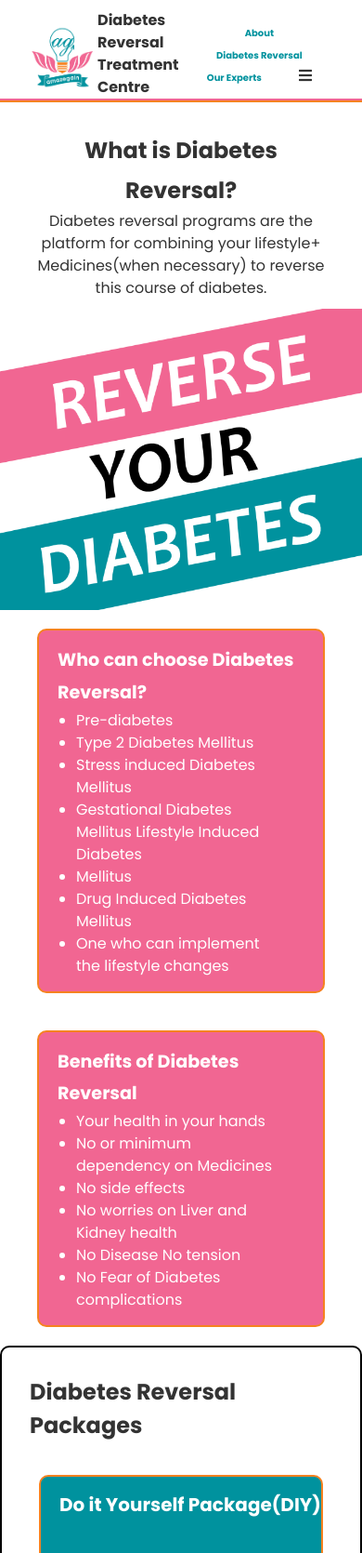
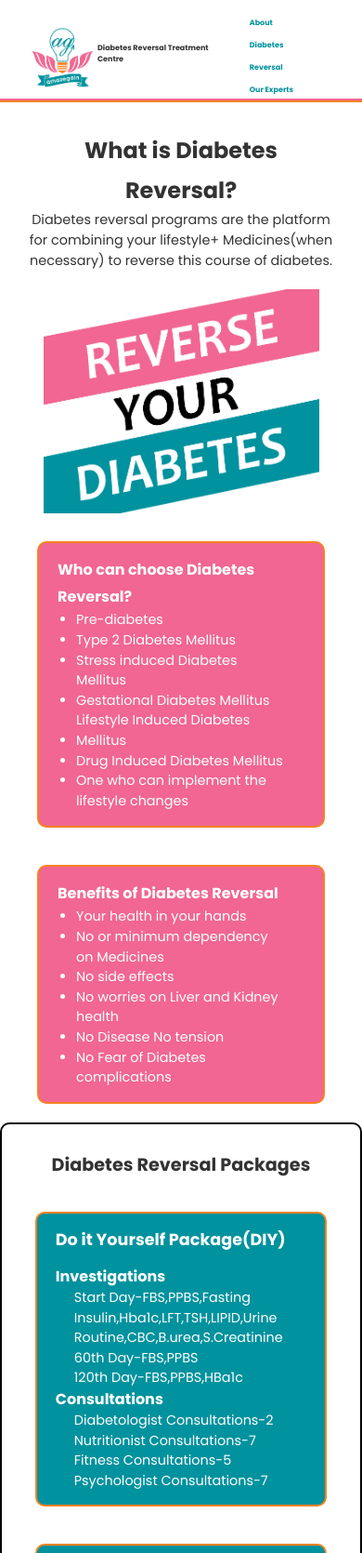
Before and after one commit to Sachin-Chandra-Sinha/amazeclinic, a plain HTML site: page index.html in a window 390 px wide. Shown: the top 1670 px of the page at 93% size. Drawn offline with Linux system fonts and the light colour scheme.

Commit message:
Add files via upload

```diff
--- a/css/style.css
+++ b/css/style.css
@@ -69,6 +69,9 @@ a:hover{
     position: relative;
     top:-5px;
 }
+.toggle{
+    display: none;
+}
 .header
 {
     min-height: 400px;
@@ -89,7 +92,7 @@ a:hover{
 
     display: flex;
     align-items: center;
-    /* justify-content: space-between;  */
+    justify-content: space-between;
 }
 .boxes-1{
     max-width: 1100px;
@@ -120,7 +123,7 @@ a:hover{
     flex-direction: column;
     border: 2px solid black;
     border-radius: 10px;
-    /* align-items: center; */
+    align-items: center;
 
 }
 .boxes-2 h2{
@@ -183,6 +186,7 @@ a:hover{
 
     .boxes-1 .container{
         flex-direction: column;
+        text-align: center;
 
     }
 
@@ -192,7 +196,87 @@ a:hover{
     }
     .boxes-2 .container{
         flex-direction: column;
+        text-align: center;
     }
 
 
 }
+
+@media(max-width:500px){
+
+    navbar .container{
+        align-items: end;
+    }
+
+    .heading h1{
+        font-size: 8px;
+    }
+
+    .nav{
+        display: block;
+    }
+
+
+    a{
+        font-size: 8px;
+    }
+
+    .header h1{
+        font-size: 1.5rem;
+
+    }
+
+    .header p{
+        font-size: 0.9rem;
+        line-height: 1.5;
+
+    }
+
+    .header img{
+        margin: 10px 0;
+        width: 90%;
+        height: 90%;
+
+    }
+
+    .header img{
+        margin-bottom: 10px;
+    }
+
+    .boxes-1 .container{
+        text-align: start;
+    }
+
+    .boxes-1 .container h2{
+        font-size: 1rem;
+
+    }
+
+    .boxes-1 .container .box ul li{
+        font-size: 0.9rem;
+    }
+
+
+
+    .boxes-2 .container{
+        text-align: start;
+    }
+
+    .boxes-2 h2{
+        font-size: 1.2rem;
+    }
+
+    .boxes-2  .container .box h2{
+        font-size: 1.1rem;
+    }
+
+    .boxes-2  .container .box h3{
+        font-size: 1rem;
+    }
+
+    .boxes-2  .container .box ul li{
+        font-size: 0.9rem;
+    }
+
+
+}
```
